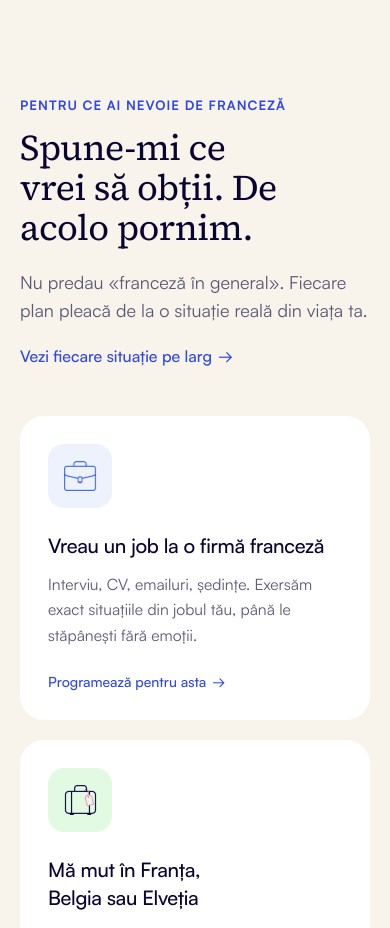
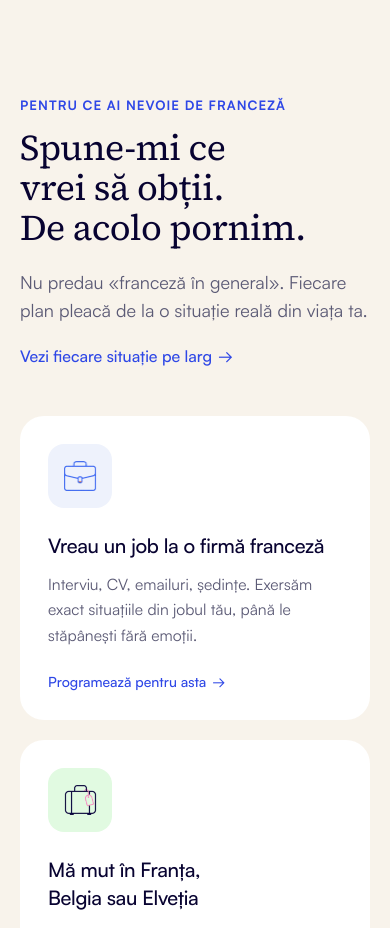
Before and after one commit to dordefranceza/website, an Astro site: page / in a window 390 px wide. Shown: the part 940-1868 px from the top of the page. Built offline with nearby package versions, Linux system fonts and the light colour scheme; Astro itself is replaced by a stand-in of ours; no server answers.

Commit message:
fix: păstrează finalul titlului unit pe mobil

```diff
--- a/src/components/acasa/Nevoi.astro
+++ b/src/components/acasa/Nevoi.astro
@@ -14,7 +14,7 @@ const fundal = { albastru: 'bg-albastru-5', verde: 'bg-verde-5', portocaliu: 'bg
     <div class="flex items-end justify-between gap-12">
       <div class="dezvaluie max-w-2xl">
         <p class="eticheta">Pentru ce ai nevoie de franceză</p>
-        <h2 id="titlu-nevoi" class="mt-3 text-4xl sm:text-5xl">Spune-mi ce vrei să obții. De acolo pornim.</h2>
+        <h2 id="titlu-nevoi" class="mt-3 text-4xl sm:text-5xl">Spune-mi ce vrei să obții. <span class="max-sm:whitespace-nowrap">De acolo pornim.</span></h2>
         <p class="echilibrat mt-5 text-lg text-gri">Nu predau «franceză în general». Fiecare plan pleacă de la o situație reală din viața ta.</p>
         {/* Cardurile spun cat sa te recunosti. Pagina spune tot: cum arata in
             lectii si ce stii sa faci la final. */}
```
